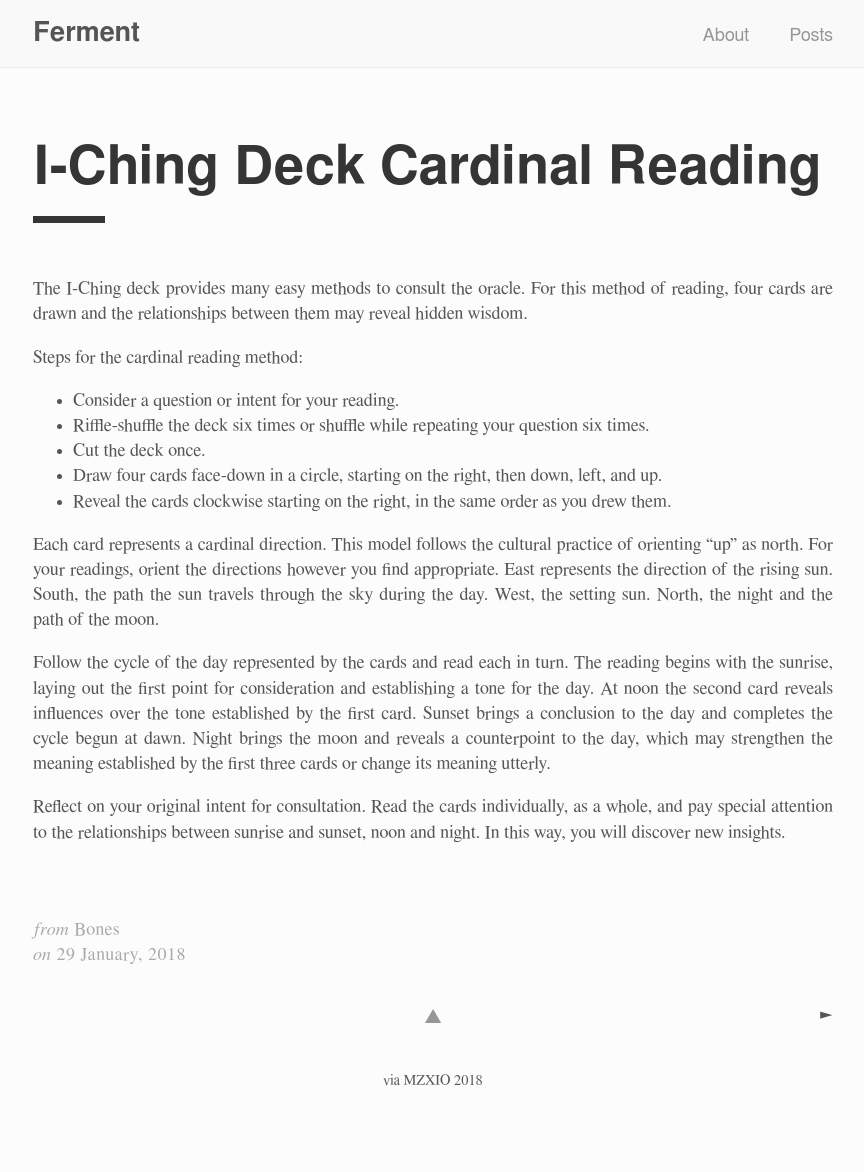
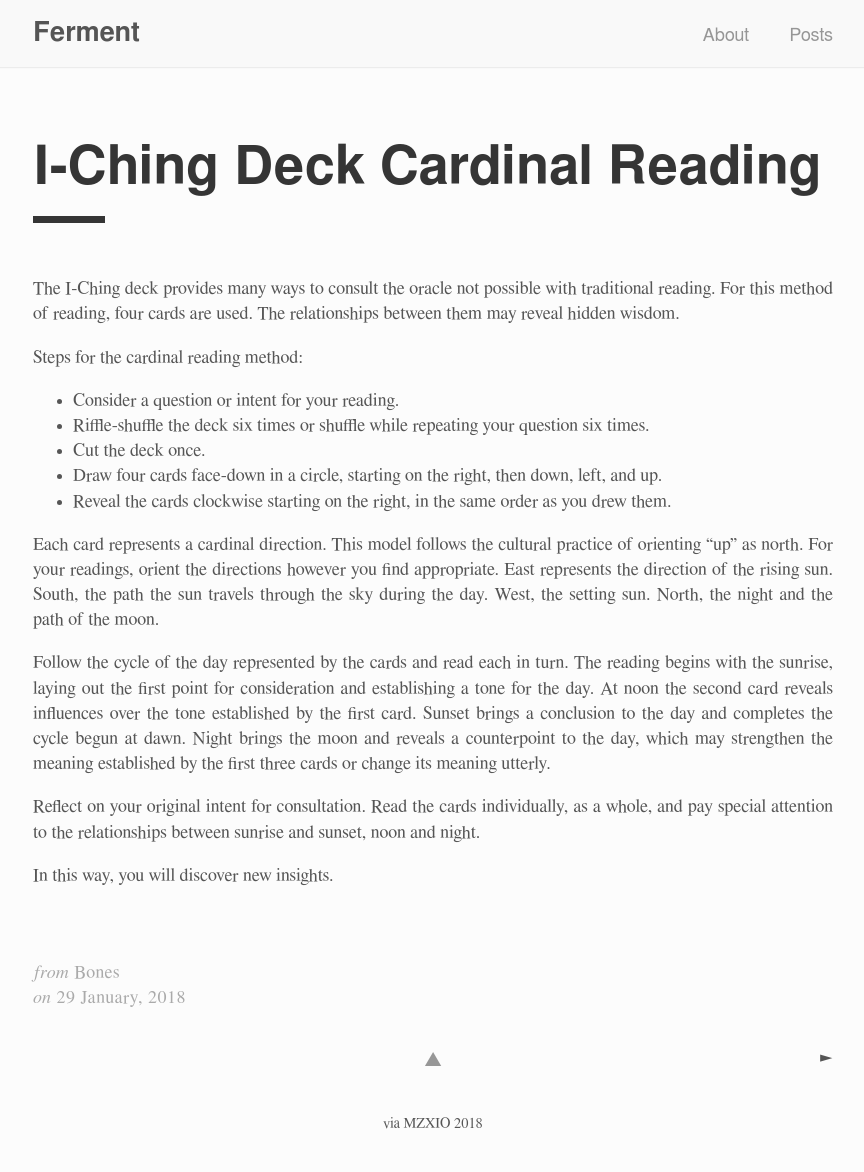
Before and after one commit to viablue/ferment, a Jekyll site: the page built from _posts/2018-01-28-i-ching-deck-cardinal-reading.md, in a window 1280 px wide. Shown: the whole page, without its empty margins (207-1071 px from the left). Built offline with Jekyll 4.4.1, drawn with Linux system fonts in a browser that asks for light colours; before the commit the page ends 1129 px from its top, so only the background shows below that.

Commit message:
cardination tweak

```diff
--- a/_posts/2018-01-28-i-ching-deck-cardinal-reading.md
+++ b/_posts/2018-01-28-i-ching-deck-cardinal-reading.md
@@ -5,7 +5,7 @@ category: "Card Games"
 date: 2018-01-29
 ---
 
-The I-Ching deck provides many easy methods to consult the oracle. For this method of reading, four cards are drawn and the relationships between them may reveal hidden wisdom.
+The I-Ching deck provides many ways to consult the oracle not possible with traditional reading. For this method of reading, four cards are used. The relationships between them may reveal hidden wisdom.
 
 Steps for the cardinal reading method:
 
@@ -19,4 +19,6 @@ Each card represents a cardinal direction. This model follows the cultural pract
 
 Follow the cycle of the day represented by the cards and read each in turn. The reading begins with the sunrise, laying out the first point for consideration and establishing a tone for the day. At noon the second card reveals influences over the tone established by the first card. Sunset brings a conclusion to the day and completes the cycle begun at dawn. Night brings the moon and reveals a counterpoint to the day, which may strengthen the meaning established by the first three cards or change its meaning utterly.
 
-Reflect on your original intent for consultation. Read the cards individually, as a whole, and pay special attention to the relationships between sunrise and sunset, noon and night. In this way, you will discover new insights.
+Reflect on your original intent for consultation. Read the cards individually, as a whole, and pay special attention to the relationships between sunrise and sunset, noon and night.
+
+In this way, you will discover new insights.
```
